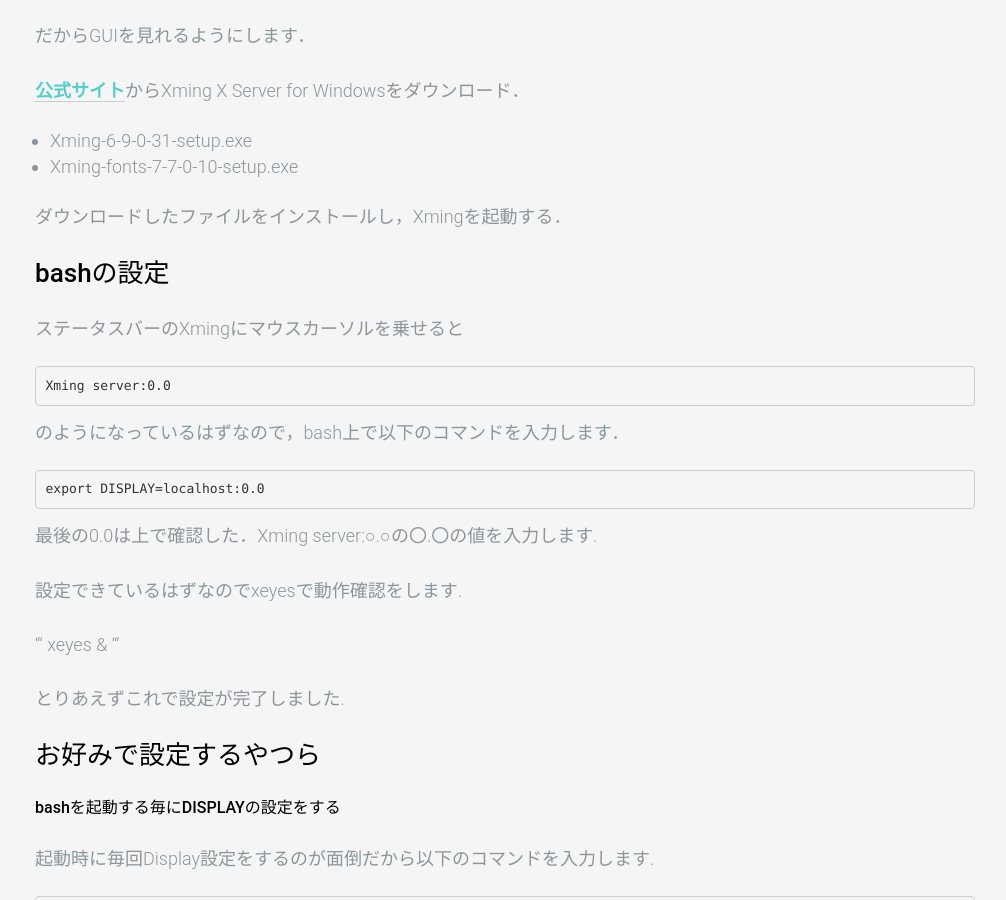
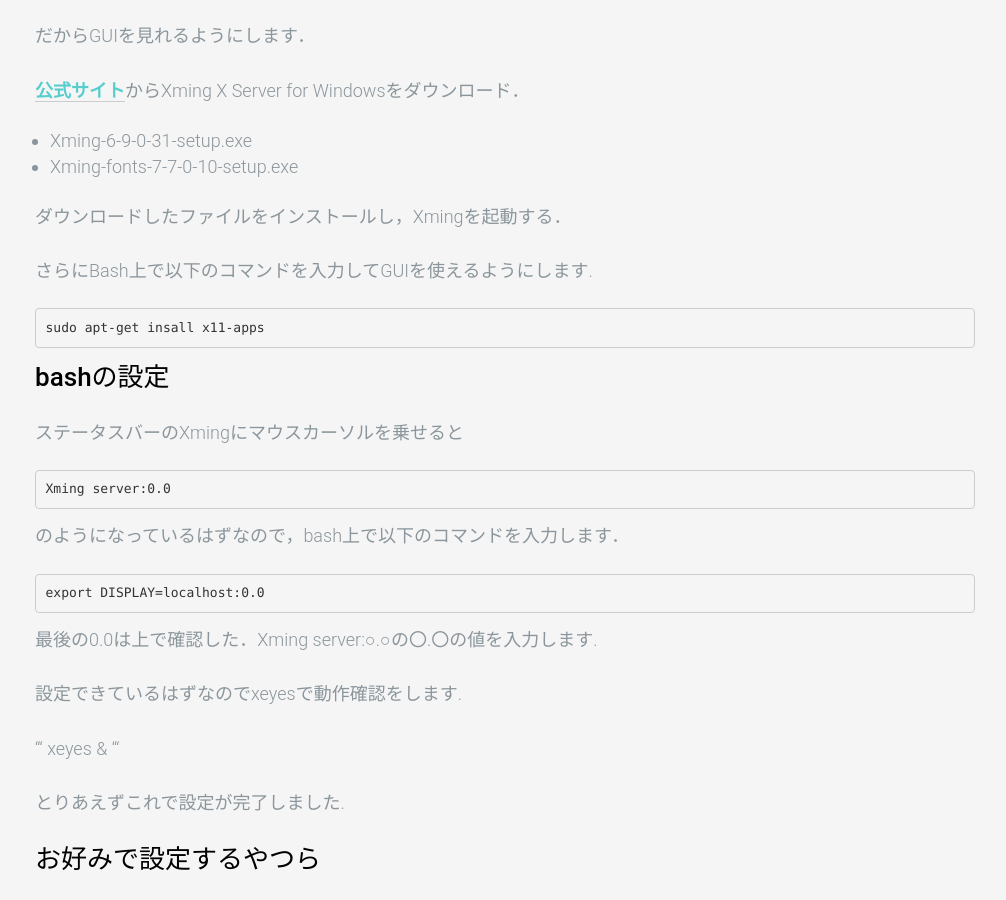
Before and after one commit to WakuwakuP/wakuwakup.github.io, a Jekyll site: the page built from _posts/2017-10-05-glut-on-bash-on-windows.md, in a window 1280 px wide and 900 px high, scrolled down 1897 px. Shown: the whole window, without its empty margins (135-1141 px from the left). Built offline with Jekyll 4.4.1, drawn with Linux system fonts in a browser that asks for light colours; comment, search, counter and statistics services are not loaded.

Commit message:
no message

````diff
--- a/_posts/2017-10-05-glut-on-bash-on-windows.md
+++ b/_posts/2017-10-05-glut-on-bash-on-windows.md
@@ -54,6 +54,12 @@
 
 ダウンロードしたファイルをインストールし，Xmingを起動する．
 
+さらにBash上で以下のコマンドを入力してGUIを使えるようにします.
+
+```
+sudo apt-get insall x11-apps
+```
+
 ## bashの設定
 
 ステータスバーのXmingにマウスカーソルを乗せると
````
